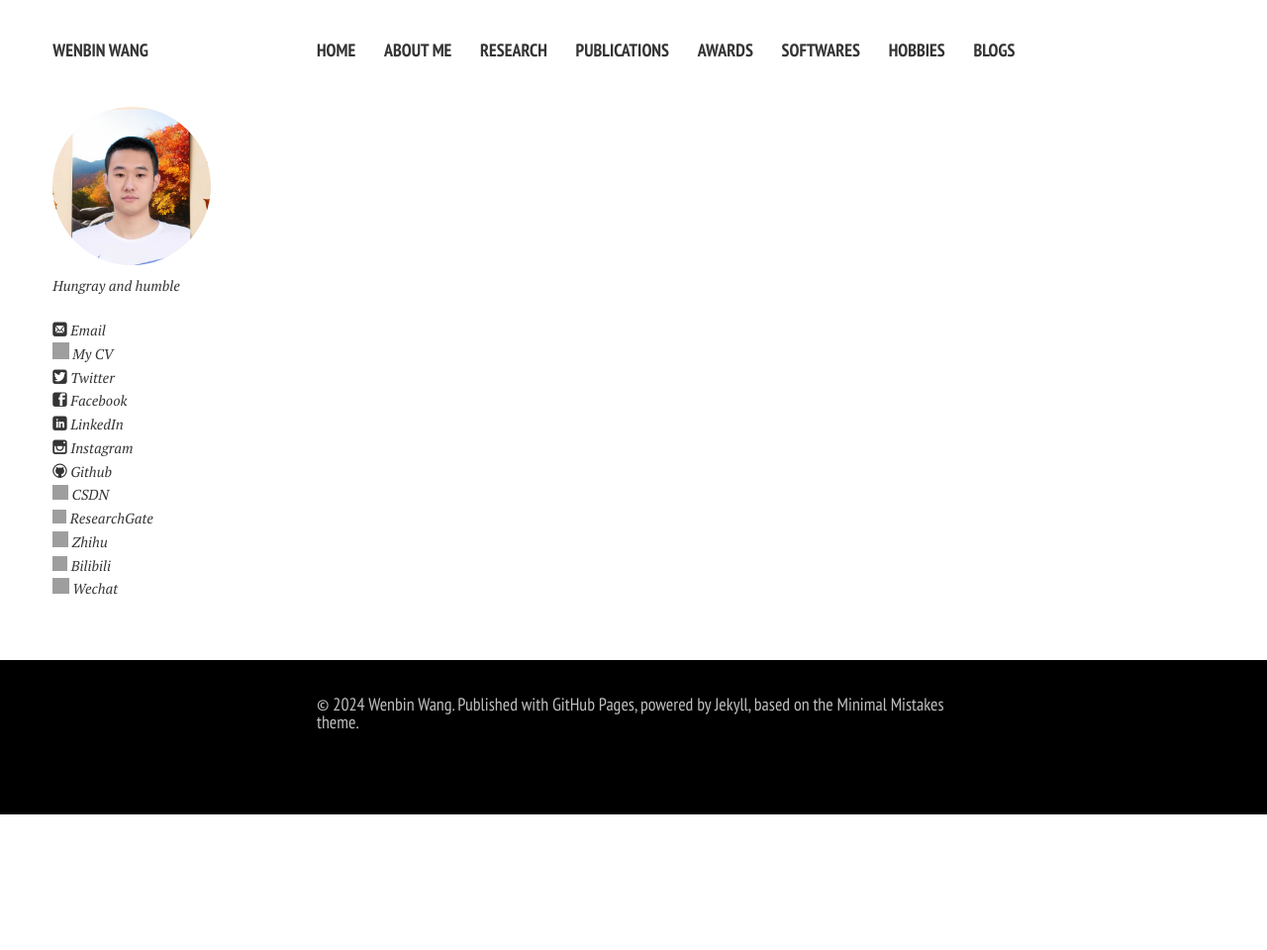
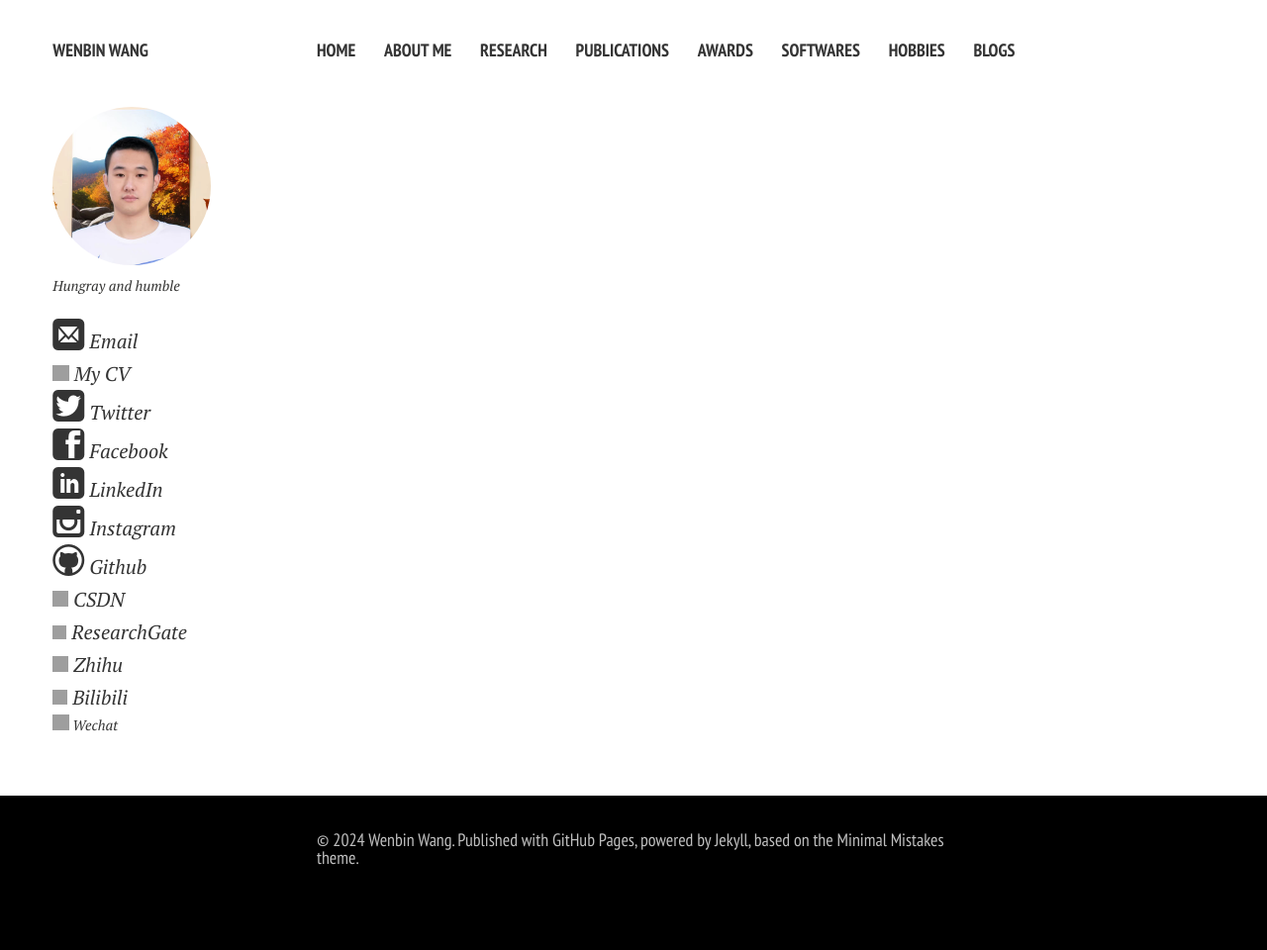
Before and after one commit to LuminaryAlexander/LuminaryAlexander.github.io, a Jekyll site: the page built from awards/test.md, in a window 1280 px wide. Shown: the whole page at 99% size. Built offline with Jekyll 4.4.1, drawn with Linux system fonts in a browser that asks for light colours; nearby versions of some CDN libraries; our own code applies the rules of GitHub Pages for plain Markdown files; comment, search, counter and statistics services are not loaded; a style sheet for code colours, icons or effects is not loaded; before the commit the page ends 900 px from its top, so only the background shows below that; grey boxes are pictures that could not be loaded.

Commit message:
Update author-bio.html

```diff
--- a/_includes/author-bio.html
+++ b/_includes/author-bio.html
@@ -2,36 +2,48 @@
 
 <!-- <h4>{{ site.owner.name }}</h4> -->
 
+
+<style>
+    .icon-mail, .icon-twitter, .icon-facebook, .icon-google-plus, .icon-linkedin, .icon-instagram, .icon-github, .icon-lastfm, .icon-tumblr, .ai-google-scholar-square {
+        font-size: 32px; /* 设置这些字体图标的尺寸为48px */
+    }
+    p a.icon-link {
+        font-size: 20px; /* 设置链接文字的尺寸 */
+        vertical-align: middle; /* 垂直居中图标和文字 */
+    }
+</style>
+
+
 <p>{{ site.owner.bio }}</p>
 
-{% if site.owner.email %}<p style="text-indent:0;margin-top:1.5em;"><a href="mailto:{{ site.owner.email }}" target="_blank"><i class="icon-mail"></i> Email</a></p>{% endif %}
+{% if site.owner.email %}<p style="text-indent:0;margin-top:1.5em;"><a class="icon-link href="mailto:{{ site.owner.email }}" target="_blank"><i class="icon-mail"></i> Email</a></p>{% endif %}
 
-{% if site.owner.cv %}<p style="text-indent:0;"><a href="{{ site.owner.cv }}"><img src="https://caihanlin.com/images/logo/icons8-cv-100.png" width="16.5" height="16.5"></i> My CV</a></p>{% endif %}
+{% if site.owner.cv %}<p style="text-indent:0;"><a class="icon-link href="{{ site.owner.cv }}"><img src="https://caihanlin.com/images/logo/icons8-cv-100.png" width="16.5" height="16.5"></i> My CV</a></p>{% endif %}
 
-{% if site.owner.twitter %}<p style="text-indent:0;"><a href="https://twitter.com/{{ site.owner.twitter }}"><i class="icon-twitter"></i> Twitter</a></p>{% endif %}
+{% if site.owner.twitter %}<p style="text-indent:0;"><a class="icon-link href="https://twitter.com/{{ site.owner.twitter }}"><i class="icon-twitter"></i> Twitter</a></p>{% endif %}
 
-{% if site.owner.facebook %}<p style="text-indent:0;"><a href="https://facebook.com/{{ site.owner.facebook }}"><i class="icon-facebook"></i> Facebook</a></p>{% endif %}
+{% if site.owner.facebook %}<p style="text-indent:0;"><a class="icon-link href="https://facebook.com/{{ site.owner.facebook }}"><i class="icon-facebook"></i> Facebook</a></p>{% endif %}
 
-{% if site.owner.google_plus %}<p style="text-indent:0;"><a href="{{ site.owner.google_plus }}"><i class="icon-google-plus"></i> Google+</a></p>{% endif %}
+{% if site.owner.google_plus %}<p style="text-indent:0;"><a class="icon-link href="{{ site.owner.google_plus }}"><i class="icon-google-plus"></i> Google+</a></p>{% endif %}
 
-{% if site.owner.linkedin %}<p style="text-indent:0;"><a href="https://linkedin.com/in/{{ site.owner.linkedin }}"><i class="icon-linkedin"></i> LinkedIn</a></p>{% endif %}
+{% if site.owner.linkedin %}<p style="text-indent:0;"><a class="icon-link href="https://linkedin.com/in/{{ site.owner.linkedin }}"><i class="icon-linkedin"></i> LinkedIn</a></p>{% endif %}
 
-{% if site.owner.instagram %}<p style="text-indent:0;"><a href="https://instagram.com/{{ site.owner.instagram }}"><i class="icon-instagram"></i> Instagram</a></p>{% endif %}
+{% if site.owner.instagram %}<p style="text-indent:0;"><a class="icon-link href="https://instagram.com/{{ site.owner.instagram }}"><i class="icon-instagram"></i> Instagram</a></p>{% endif %}
 
-{% if site.owner.github %}<p style="text-indent:0;"><a href="https://github.com/{{ site.owner.github }}"><i class="icon-github"></i> Github</a></p>{% endif %}
+{% if site.owner.github %}<p style="text-indent:0;"><a class="icon-link href="https://github.com/{{ site.owner.github }}"><i class="icon-github"></i> Github</a></p>{% endif %}
 
-{% if site.owner.csdn %}<p style="text-indent:0;"><a href="https://blog.csdn.net/{{ site.owner.csdn }}"><img src="https://img2.imgtp.com/2024/03/21/A67qimQd.png" width="15.8" height="15.8"></i> CSDN</a></p>{% endif %}
+{% if site.owner.csdn %}<p style="text-indent:0;"><a class="icon-link href="https://blog.csdn.net/{{ site.owner.csdn }}"><img src="https://img2.imgtp.com/2024/03/21/A67qimQd.png" width="15.8" height="15.8"></i> CSDN</a></p>{% endif %}
 
-{% if site.owner.lastfm %}<p style="text-indent:0;"><a href="https://lastfm.com/{{ site.owner.lastfm }}"><i class="icon-lastfm"></i> Last.fm</a></p>{% endif %}
+{% if site.owner.lastfm %}<p style="text-indent:0;"><a class="icon-link href="https://lastfm.com/{{ site.owner.lastfm }}"><i class="icon-lastfm"></i> Last.fm</a></p>{% endif %}
 
-{% if site.owner.tumblr %}<p style="text-indent:0;"><a href="https://{{ site.owner.tumblr }}.tumblr.com"><i class="icon-tumblr"></i> Tumblr</a></p>{% endif %}
+{% if site.owner.tumblr %}<p style="text-indent:0;"><a class="icon-link href="https://{{ site.owner.tumblr }}.tumblr.com"><i class="icon-tumblr"></i> Tumblr</a></p>{% endif %}
 
-{% if site.owner.scholar%}<p style="text-indent:0;"><a href="{{ site.owner.scholar}}"><i class="ai ai-google-scholar-square"></i> Google Scholar</a></p>{% endif %}
+{% if site.owner.scholar%}<p style="text-indent:0;"><a class="icon-link href="{{ site.owner.scholar}}"><i class="ai ai-google-scholar-square"></i> Google Scholar</a></p>{% endif %}
 
-{% if site.owner.researchgate %}<p style="text-indent:0;"><a href="{{ site.owner.researchgate}}"><img src="https://caihanlin.com/images/logo/icons8-rg.png" width="14" height="14"></i> ResearchGate</a></p>{% endif %}
+{% if site.owner.researchgate %}<p style="text-indent:0;"><a class="icon-link href="{{ site.owner.researchgate}}"><img src="https://caihanlin.com/images/logo/icons8-rg.png" width="14" height="14"></i> ResearchGate</a></p>{% endif %}
 
-{% if site.owner.zhihu %}<p style="text-indent:0;"><a href="{{ site.owner.zhihu }}"><img src="https://caihanlin.com/images/logo/icons8-zhihu-96.png" width="15.8" height="15.8"></i> Zhihu</a></p>{% endif %}
+{% if site.owner.zhihu %}<p style="text-indent:0;"><a class="icon-link href="{{ site.owner.zhihu }}"><img src="https://caihanlin.com/images/logo/icons8-zhihu-96.png" width="15.8" height="15.8"></i> Zhihu</a></p>{% endif %}
 
-{% if site.owner.bilibili %}<p style="text-indent:0;"><a href="https://space.bilibili.com/{{ site.owner.bilibili }}"><img src="https://caihanlin.com/images/logo/icons8-retro-tv-100.png" width="15" height="15"></i> Bilibili</a></p>{% endif %}
+{% if site.owner.bilibili %}<p style="text-indent:0;"><a class="icon-link href="https://space.bilibili.com/{{ site.owner.bilibili }}"><img src="https://caihanlin.com/images/logo/icons8-retro-tv-100.png" width="15" height="15"></i> Bilibili</a></p>{% endif %}
 
 {% if site.owner.wechat %}<p style="text-indent:0;"><a href="{{ site.owner.wechat }}"><img src="https://img2.imgtp.com/2024/04/19/sviBkUXE.png" width="16.5" height="16.5"></i> Wechat</a></p>{% endif %}
```
